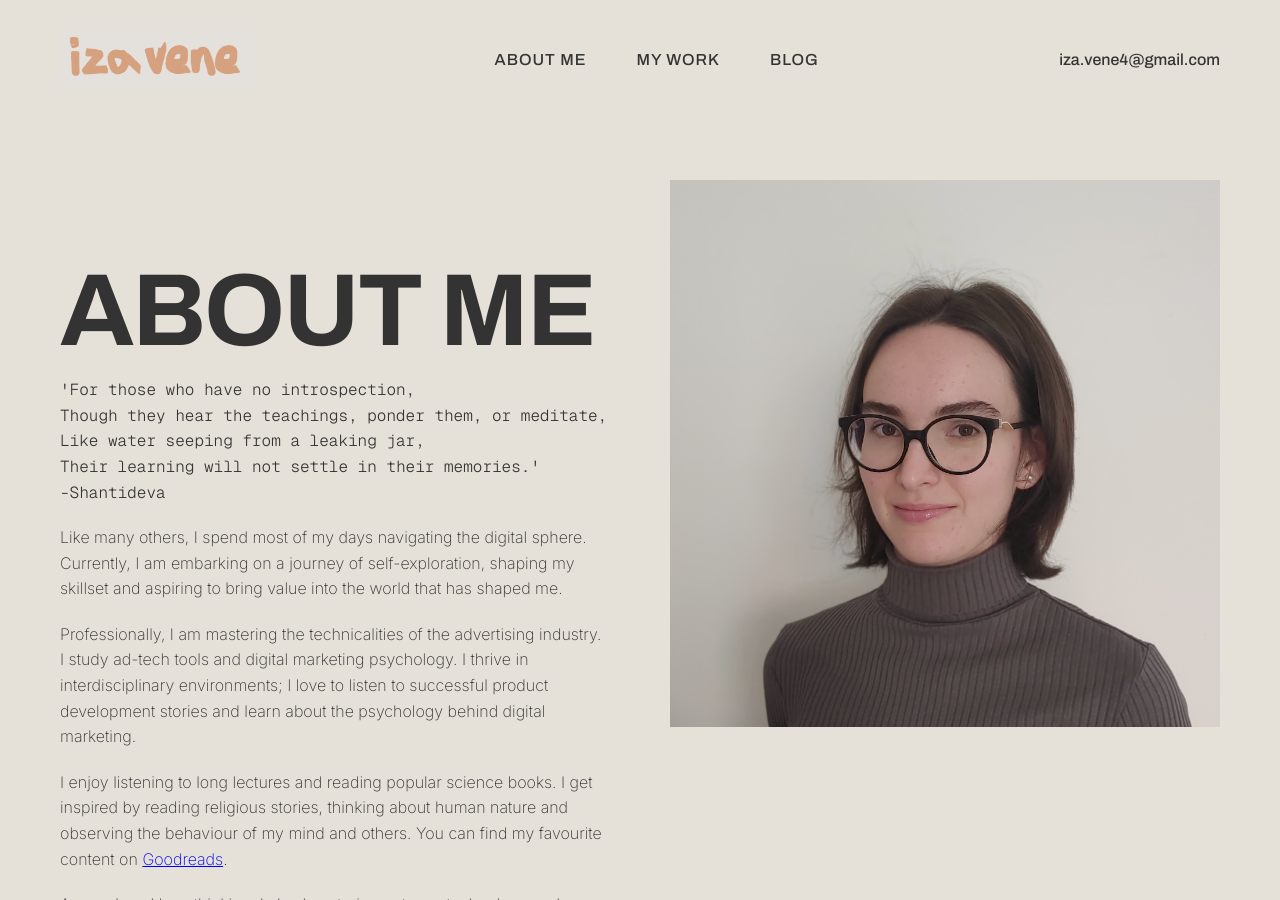
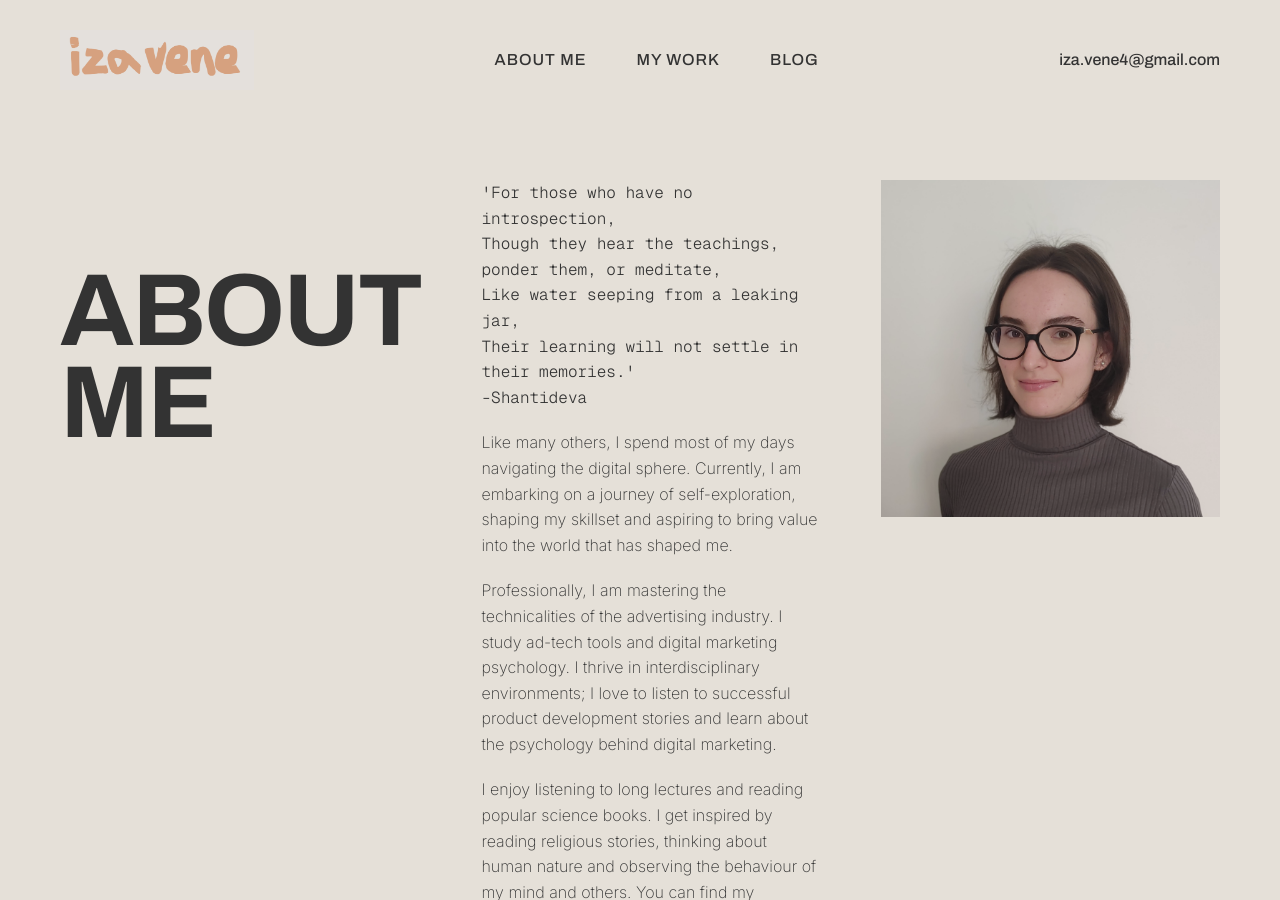
Before and after one commit to vendi525/vendi525.github.io, a Jekyll site: the page built from index.html, in a window 1280 px wide and 900 px high. Built offline with Jekyll 4.4.1, drawn with Linux system fonts in a browser that asks for light colours.

Commit message:
Add 'ABOUT ME' section to index.html
Added an 'ABOUT ME' section with personal insights and interests.

```diff
--- a/index.html
+++ b/index.html
@@ -6,10 +6,11 @@ title: Home
 <!-- ABOUT SECTION -->
 <section id="about">
   <div class="about-container">
+    <div class="about-text-column">
+        <h2>ABOUT ME</h2>
+    </div>
 
-    <!-- LEFT COLUMN -->
     <div class="about-text-column">
-      <h2>ABOUT ME</h2>
       <div class="quote">'For those who have no introspection,<br>Though they hear the teachings, ponder them, or meditate,<br>Like water seeping from a leaking jar,<br>Their learning will not settle in their memories.'<br>-Shantideva</div>
       <p>Like many others, I spend most of my days navigating the digital sphere. Currently, I am embarking on a journey of self-exploration, shaping my skillset and aspiring to bring value into the world that has shaped me.</p>
       <p>Professionally, I am mastering the technicalities of the advertising industry. I study ad-tech tools and digital marketing psychology. I thrive in interdisciplinary environments; I love to listen to successful product development stories and learn about the psychology behind digital marketing.</p>
```
